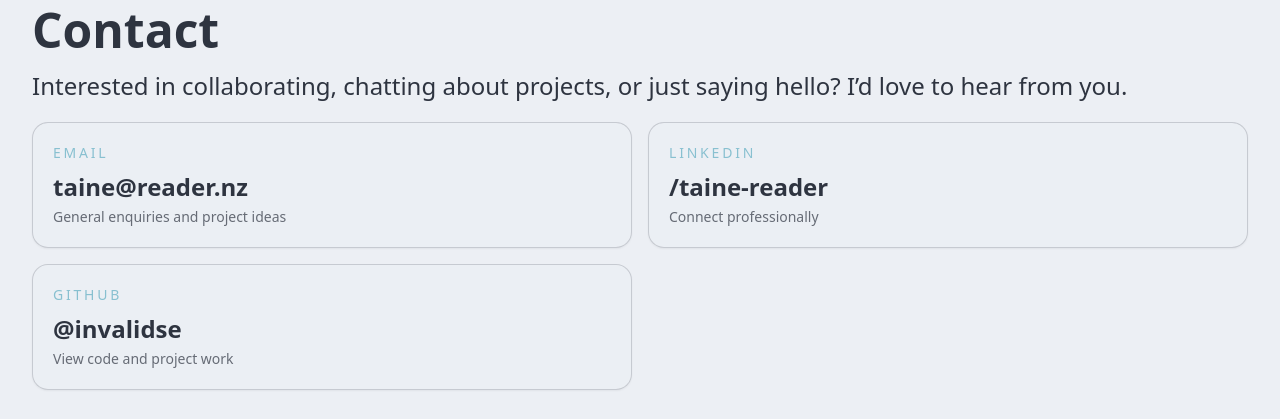
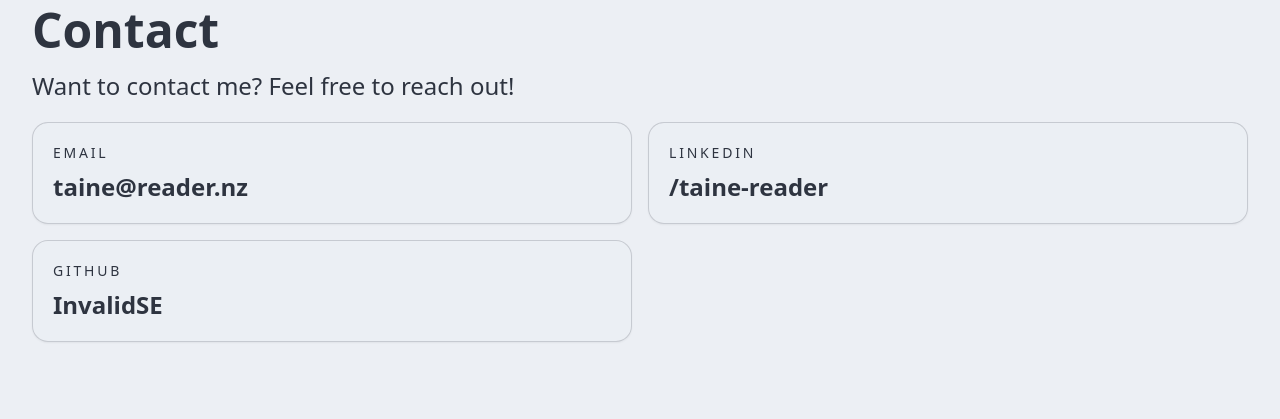
Before and after one commit to InvalidSE/InvalidSE-Web, a SvelteKit app: page / in a window 1280 px wide. Shown: the part 1146-1565 px from the top of the page. Built offline with nearby package versions, Linux system fonts and the light colour scheme.

Commit message:
contact!

```diff
--- a/src/routes/+page.svelte
+++ b/src/routes/+page.svelte
@@ -105,8 +105,7 @@
             <div class="spacer my-4" />
             <div class="flex flex-col gap-5 text-lg md:text-xl lg:text-2xl">
                 <p>
-                    Interested in collaborating, chatting about projects, or just saying hello?
-                    I’d love to hear from you.
+                    Want to contact me? Feel free to reach out!
                 </p>
 
                 <div class="grid gap-4 md:grid-cols-2">
@@ -114,9 +113,8 @@
                         href="mailto:taine@reader.nz"
                         class="rounded-2xl border border-base-content/20 bg-base-100/80 p-5 shadow-sm transition duration-200 hover:-translate-y-1 hover:border-primary hover:shadow-xl"
                     >
-                        <div class="text-sm uppercase tracking-[0.2em] text-accent">Email</div>
+                        <div class="text-sm uppercase tracking-[0.2em]">Email</div>
                         <div class="mt-2 font-semibold text-base-content">taine@reader.nz</div>
-                        <div class="mt-1 text-sm opacity-70">General enquiries and project ideas</div>
                     </a>
 
                     <a
@@ -125,9 +123,8 @@
                         target="_blank"
                         rel="noreferrer"
                     >
-                        <div class="text-sm uppercase tracking-[0.2em] text-accent">LinkedIn</div>
+                        <div class="text-sm uppercase tracking-[0.2em]">LinkedIn</div>
                         <div class="mt-2 font-semibold text-base-content">/taine-reader</div>
-                        <div class="mt-1 text-sm opacity-70">Connect professionally</div>
                     </a>
 
                     <a
@@ -136,9 +133,8 @@
                         target="_blank"
                         rel="noreferrer"
                     >
-                        <div class="text-sm uppercase tracking-[0.2em] text-accent">GitHub</div>
-                        <div class="mt-2 font-semibold text-base-content">@invalidse</div>
-                        <div class="mt-1 text-sm opacity-70">View code and project work</div>
+                        <div class="text-sm uppercase tracking-[0.2em]">GitHub</div>
+                        <div class="mt-2 font-semibold text-base-content">InvalidSE</div>
                     </a>
                 </div>
             </div>
```
